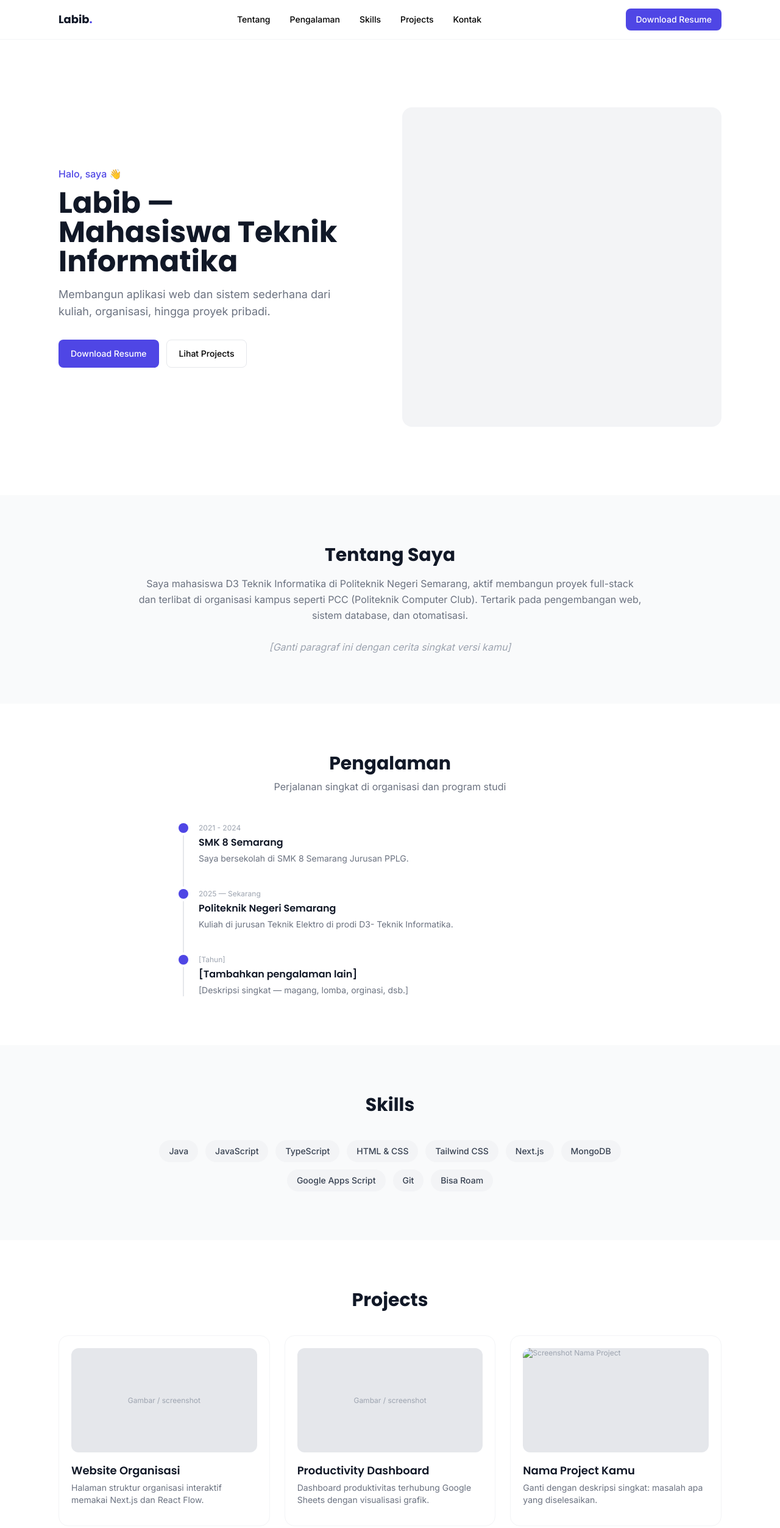
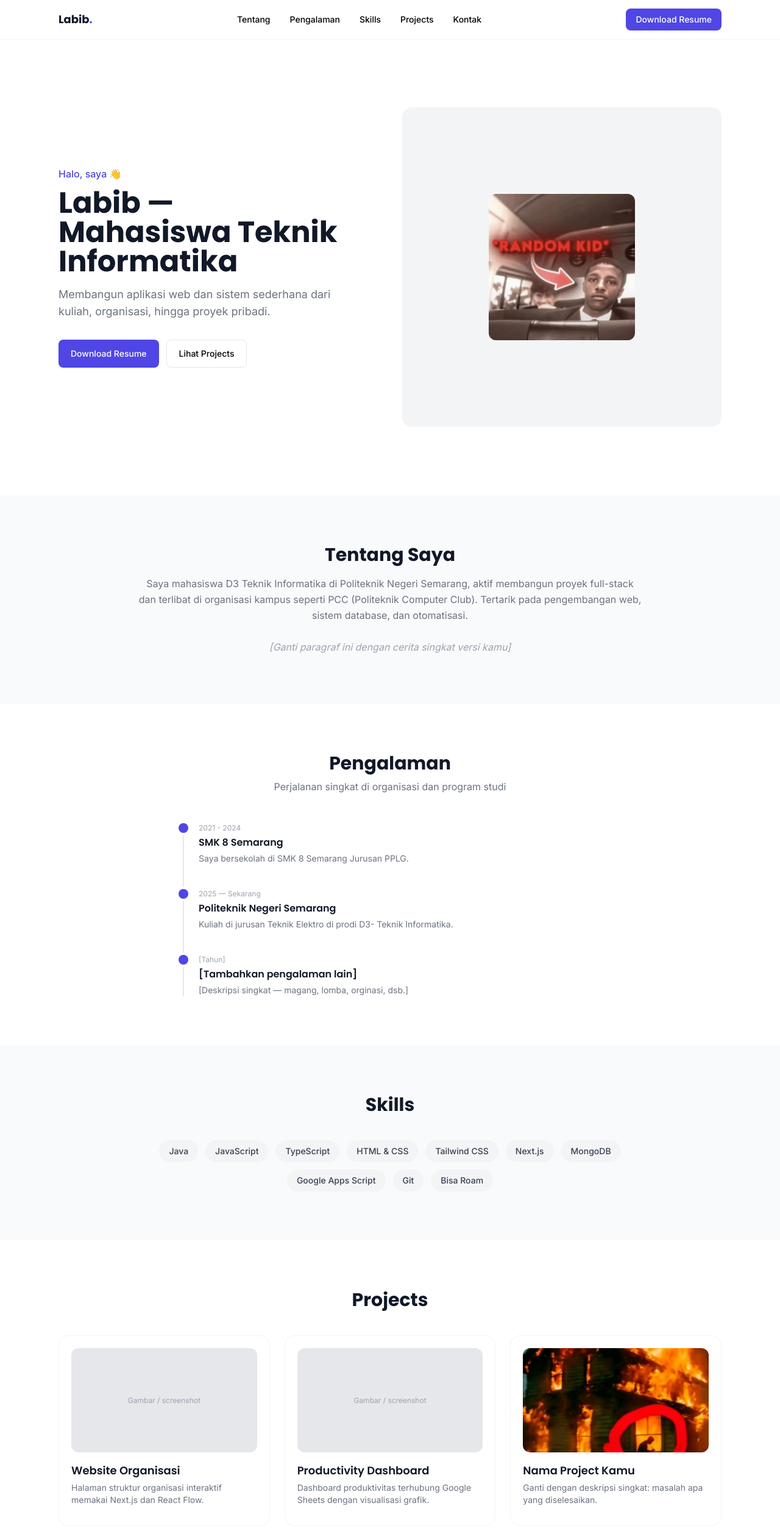
Before and after one commit to Kurniangga/web_porto_syk, a plain HTML site: page index.html in a window 1280 px wide. Shown: the top 2506 px of the page at 61% size. Drawn offline with nearby package versions, Linux system fonts and the light colour scheme; the site is published under a folder, as on GitHub Pages, so addresses that start at the root find nothing.

Commit message:
fix assets path

```diff
--- a/index.html
+++ b/index.html
@@ -108,7 +108,7 @@
 
       <!-- foto profil-->
       <div class="bg-gray-100 rounded-2xl aspect-square flex items-center justify-center text-gray-400 text-sm">
-        <img src="/assets/profil.jpeg" class="object-center rounded-xl" alt="">
+        <img src="assets/profil.jpeg" class="object-center rounded-xl" alt="">
       </div>
     </section>
 
@@ -228,7 +228,7 @@
             class="bg-white border border-gray-100 rounded-2xl p-5 transition duration-200 ease-in-out hover:shadow-[0_10px_25px_-10px_rgba(0,0,0,0.15)] hover:-translate-y-0.5">
             <div
               class="bg-gray-200 rounded-xl aspect-video mb-4 flex items-center justify-center text-gray-400 text-xs">
-              <img src="/assets/project.jpeg" alt="Screenshot Nama Project"
+              <img src="assets/project.jpeg" alt="Screenshot Nama Project"
                 class="w-full h-full object-cover rounded-xl">
             </div>
             <h3 class="font-heading font-semibold text-lg text-gray-900 mb-1">Nama Project Kamu</h3>
```
